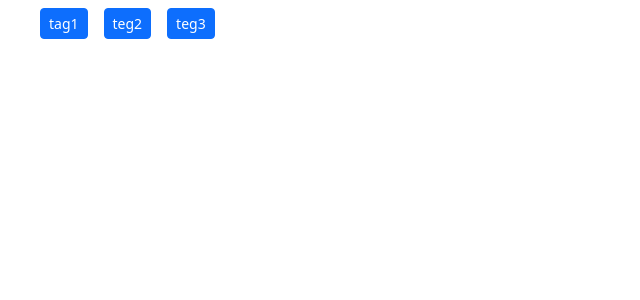
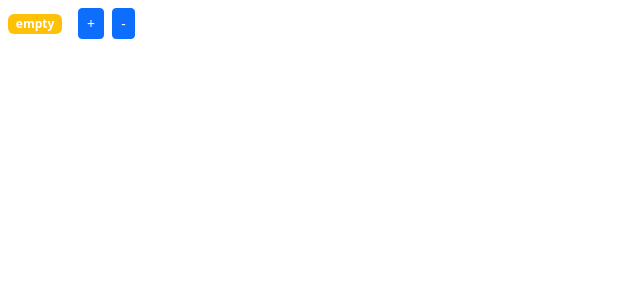
Before and after one commit to Art-San/02.Frontend-03.Composition_of_components, a React (Create React App) app: page / in a window 1280 px wide. Shown: the top 300 px of the page, without its empty margins (0-640 px from the left). Built offline with nearby package versions, Linux system fonts and the light colour scheme.

Commit message:
Рефакторинг кода

```diff
--- a/src/component/Counter.jsx
+++ b/src/component/Counter.jsx
@@ -2,7 +2,6 @@ import React, { useState } from 'react'
 
 const Counter = () => {
 	const [count, setCount] = useState(0)
-	const [tags, setTegs] = useState(['tag1', 'teg2', 'teg3'])
 
 	const formatCount = () => {
 		return count === 0 ? 'empty' : count
@@ -20,62 +19,6 @@ const Counter = () => {
 
 	const handleDecrement = () => {
 		setCount(prevState => prevState - 1)
-	}
-
-	const handleTagChange = id => {
-		setTegs(prevState => prevState.filter(t => t !== id))
-	}
-
-	// ПЕРВЫЙ ВАРИАНТ
-
-	// const renderTags = () => {
-	// 	if (tags.length === 0) return 'No Tegs'
-	// 	return tags.map((tag, i) => (
-	// 		<li
-	// 			key={i}
-	// 			className='btn btn-primary btn-sm m-2'
-	// 			onClick={() => handleTagChange(tag)}
-	// 		>
-	// 			{tag}
-	// 		</li>
-	// 	))
-	// }
-
-	// ВТОРОЙ ВАРИАНТ
-
-	// const renderTags = () => {
-	// 	return tags.length !== 0
-	// 		? tags.map((tag, i) => (
-	// 				<li
-	// 					key={i}
-	// 					className='btn btn-primary btn-sm m-2'
-	// 					onClick={() => handleTagChange(tag)}
-	// 				>
-	// 					{tag}
-	// 				</li>
-	// 		  ))
-	// 		: 'No Tegs'
-	// }
-
-	// ТРЕТИЙ ВАРИАНТ
-
-	const renderTags = () => {
-		return (
-			tags.length !== 0 &&
-			tags.map((tag, i) => (
-				<li
-					key={i}
-					className='btn btn-primary btn-sm m-2'
-					onClick={() => handleTagChange(tag)}
-				>
-					{tag}
-				</li>
-			))
-		)
-	}
-	// Четвертый вариант одно или другое
-	if (tags.length !== 0) {
-		return <ul>{renderTags()}</ul>
 	}
 
 	return (
```
